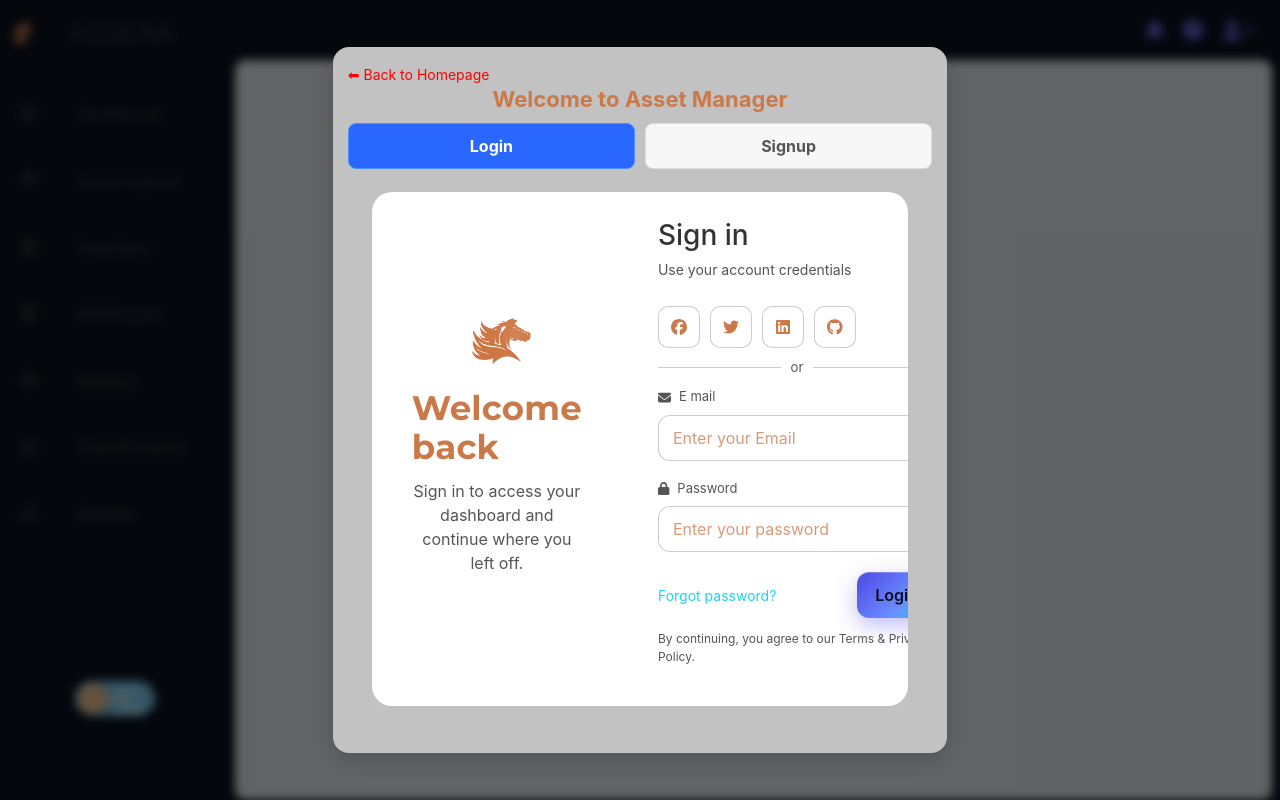
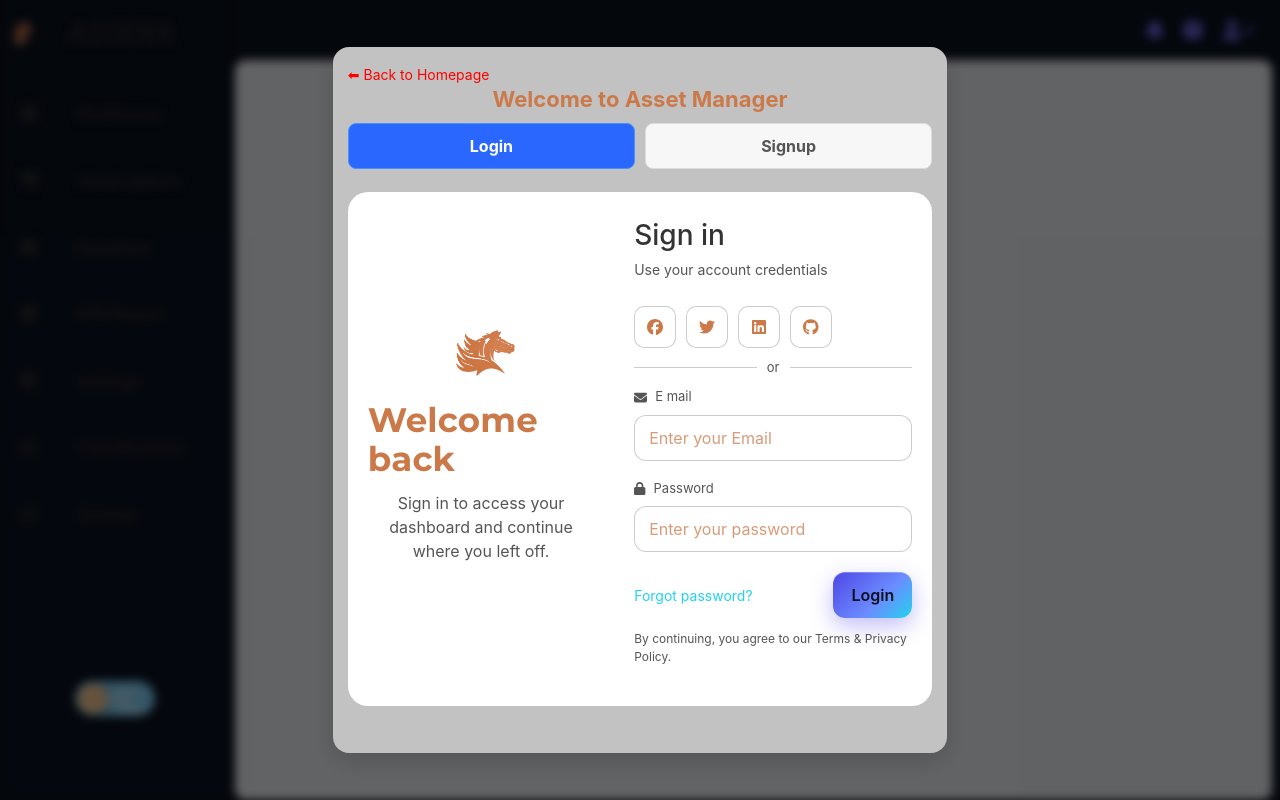
Before and after one commit to AnujNdas/Asset-manager-new, a React (Create React App) app in the folder frontend/: page /user/login in a window 1280 px wide. Built offline with nearby package versions, Linux system fonts and the light colour scheme.

Commit message:
Update Login.css

```diff
--- a/frontend/src/Page_styles/Login.css
+++ b/frontend/src/Page_styles/Login.css
@@ -16,7 +16,8 @@ body { background: var(--bg); font-family: Inter, system-ui, -apple-system, Sego
 /* ========== Layout ========== */
 .auth-page{
   height: 100%;
-  padding: 0 24px;
+  width: 100%;
+  /* padding: 0 24px; */
   display: grid;
   place-items: center;
   background: #c2c2c2;
@@ -25,7 +26,7 @@ body { background: var(--bg); font-family: Inter, system-ui, -apple-system, Sego
 .auth-card{
   width: 100%;
   height: 95%;
-  max-width: 1000px;
+  /* max-width: 1000px; */
   /* background: var(--card); */
   /* border: 1px solid var(--line);  */
   border-radius: 20px;
@@ -41,7 +42,7 @@ body { background: var(--bg); font-family: Inter, system-ui, -apple-system, Sego
 .brand-panel{
   position: relative;
   height: 100%;
-  padding: 0 40px;
+  padding: 0 20px;
   color: var(--text);
   isolation: isolate;
   background: #ffffff;
@@ -85,7 +86,7 @@ body { background: var(--bg); font-family: Inter, system-ui, -apple-system, Sego
 /* ========== Form Panel ========== */
 .form-panel{
   background: #ffffff;
-  padding: 0 36px;
+  padding: 0 20px;
   display: grid;
   align-content: center;
   gap: 10px;
```
